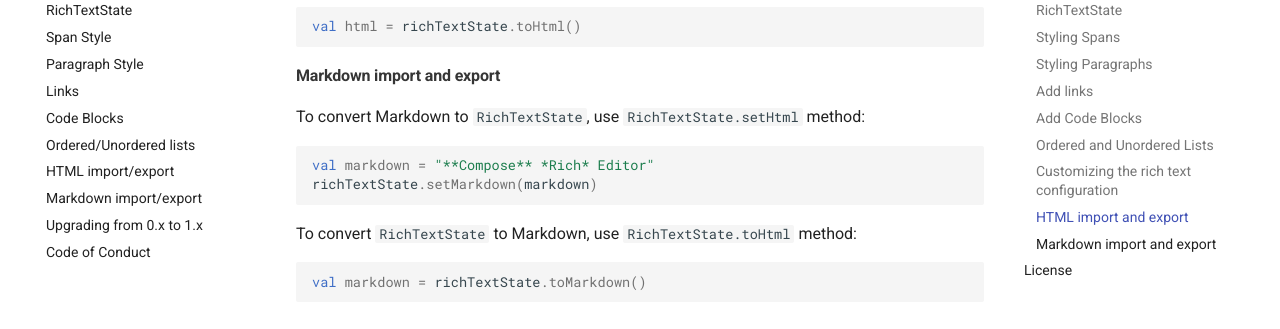
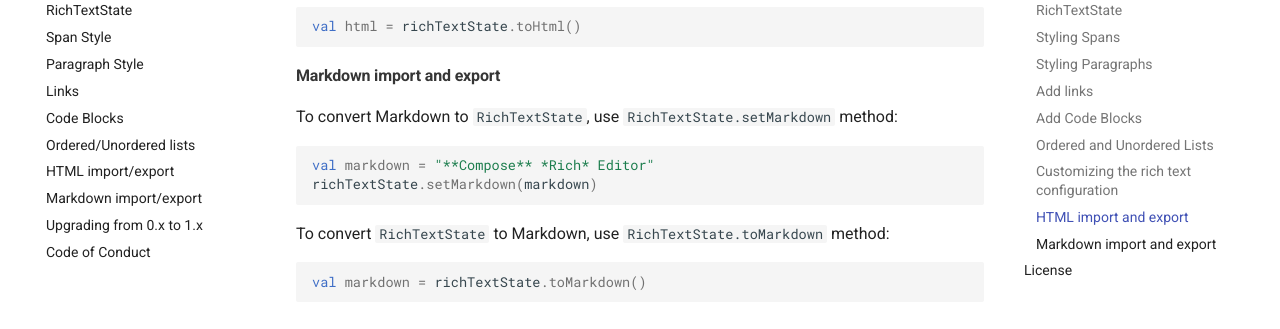
Before and after one commit to MohamedRejeb/compose-rich-editor, an MkDocs documentation site: the page built from docs/index.md, in a window 1280 px wide and 900 px high, scrolled down 3266 px. Shown: the part 152-481 px from the top of the window. Built offline with MkDocs 1.6.1 and Material for MkDocs 9.7.7, drawn with Linux system fonts in a browser that asks for light colours; comment, search, counter and statistics services are not loaded.

Commit message:
Update docs

````diff
--- a/docs/index.md
+++ b/docs/index.md
@@ -161,14 +161,14 @@ val html = richTextState.toHtml()
 
 #### Markdown import and export
 
-To convert Markdown to `RichTextState`, use `RichTextState.setHtml` method:
+To convert Markdown to `RichTextState`, use `RichTextState.setMarkdown` method:
 
 ```kotlin
 val markdown = "**Compose** *Rich* Editor"
 richTextState.setMarkdown(markdown)
 ```
 
-To convert `RichTextState` to Markdown, use `RichTextState.toHtml` method:
+To convert `RichTextState` to Markdown, use `RichTextState.toMarkdown` method:
 
 ```kotlin
 val markdown = richTextState.toMarkdown()
````
Also changed, not shown: docs/markdown_import_export.md (+2 -2 lines).
